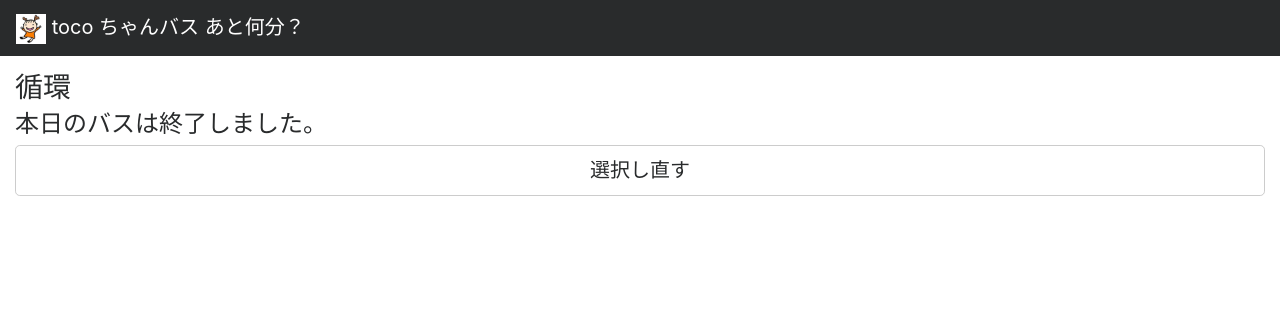
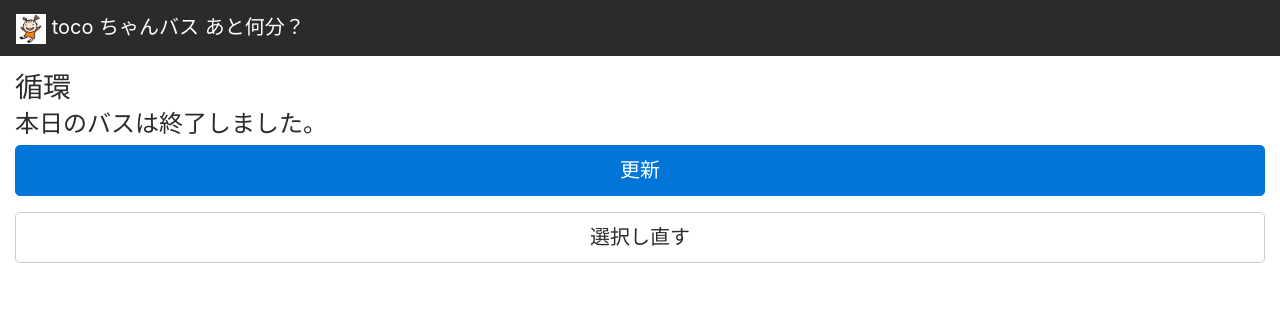
Before and after one commit to kenzo0107/toda-tocochan-bus-on-gcp, a Python web app: template flask/templates/timetable.html in a window 1280 px wide. Shown: the top 316 px of the page. Run offline with Jinja, Linux system fonts and the light colour scheme; the template is opened without the code that fills it, so the values that code supplies are empty; some libraries are stand-ins or nearby versions.

Commit message:
[Update] カウントダウンページに更新ボタン追加

```diff
--- a/flask/app.py
+++ b/flask/app.py
@@ -47,8 +47,8 @@ def timetable():
     return render_template(
         "timetable.html",
         circuit=circuit,
-        next_time_tables=next_time_tables,
-        station=station
+        station=station,
+        next_time_tables=next_time_tables
     )
 
 @app.route('/circuit', methods=['POST'])
--- a/flask/static/css/flickity.org.css
+++ b/flask/static/css/flickity.org.css
@@ -14,6 +14,7 @@
   background:#DCDCDC;
   border:0px solid #fff;
   color:#fff;
+  height: 50vw;
 }
 #flickity ul li.slide span {
   text-align:center;
--- a/flask/templates/timetable.html
+++ b/flask/templates/timetable.html
@@ -20,7 +20,16 @@
             </ul>
           </div>
         {% endif %}
-        <p><a href="/"><button type="button" class="btn btn-secondary btn-lg btn-block">選択し直す</button></a></p>
+        <p>
+          <a href="/ts?circuit_id={{ circuit.id }}&station_id={{ station.id }}">
+            <button type="button" class="btn btn-primary btn-lg btn-block">更新</button>
+          </a>
+        </p>
+        <p>
+          <a href="/">
+            <button type="button" class="btn btn-secondary btn-lg btn-block">選択し直す</button>
+          </a>
+        </p>
       </div>
     </div>
   </div>
```
